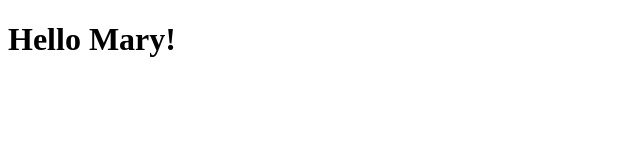
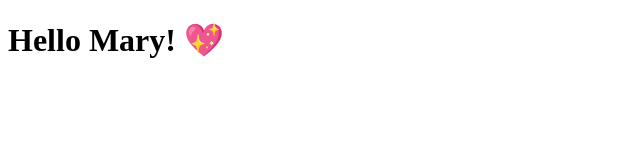
Before and after one commit to j-adenilson/clone-tabnews, a Next.js app: page / in a window 1280 px wide. Shown: the top 160 px of the page, without its empty margins (0-640 px from the left). Built offline with nearby package versions, Linux system fonts and the light colour scheme.

Commit message:
modificando a frase

```diff
--- a/pages/index.js
+++ b/pages/index.js
@@ -1,5 +1,5 @@
 function Home() {
-  return <h1>Hello Mary!</h1>;
+  return <h1>Hello Mary! 💖</h1>;
 }
 
 export default Home;
```
